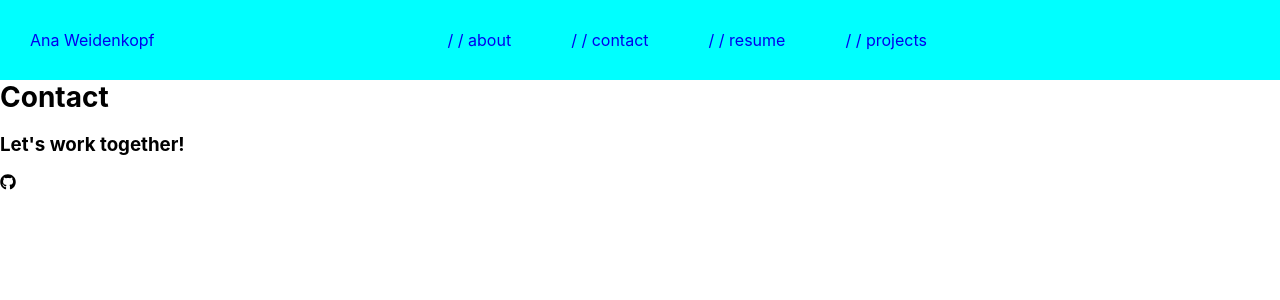
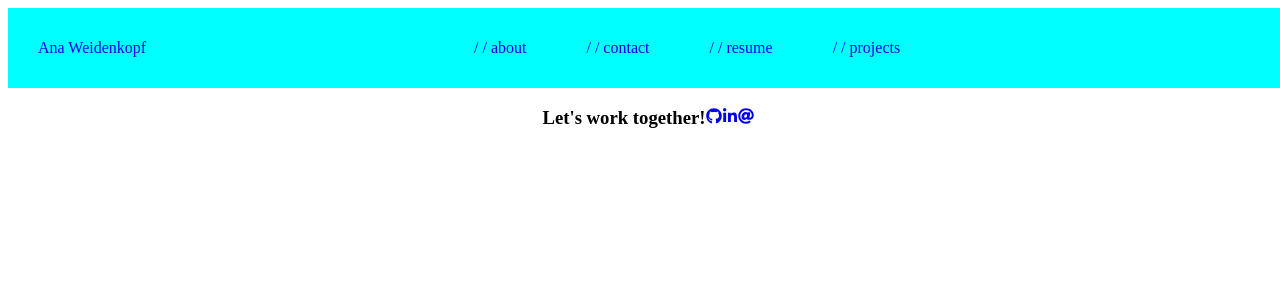
Before and after one commit to AWeidenkopf/portfolio-react, a React (Create React App) app: page /contact in a window 1280 px wide. Shown: the top 300 px of the page. Built offline with nearby package versions, Linux system fonts and the light colour scheme.

Commit message:
add contact information

```diff
--- a/src/Pages/About/About.css
+++ b/src/Pages/About/About.css
@@ -1,7 +1,3 @@
-h1 {
-  font-size: 28px;
-}
-
 img {
   width: 400px;
   height: 400px;
--- /dev/null
+++ b/src/Pages/Contact/Contact.css
@@ -0,0 +1,6 @@
+.contact-container{
+  display: flex;
+  align-items: center;
+  justify-content: center;
+  text-align: center;
+}
--- a/src/Pages/Contact/Contact.jsx
+++ b/src/Pages/Contact/Contact.jsx
@@ -1,13 +1,16 @@
-import { FaGithub } from 'react-icons/fa'
+import './Contact.css'
+import { FaGithub, FaLinkedinIn, FaAt } from 'react-icons/fa'
 
 const Contact = () => {
   return (
-    <div>
-  <h1>Contact</h1>
-  <h3>Let's work together!</h3>
-  <i><FaGithub /></i>
+    <div className='contact-container'>
+      {/* <h1>Contact</h1> */}
+      <h3>Let's work together!</h3>
+      <a href='https://github.com/AWeidenkopf' target="_blank" rel="noreferrer noopener"><FaGithub /></a>
+      <a href='https://www.linkedin.com/in/ana-weidenkopf/' target="_blank" rel="noreferrer noopener"><FaLinkedinIn /></a>
+      <a href='mailto:aweidenkopf@gmail.com'><FaAt /></a>
 
-  </div>
+    </div>
   )
 }
 
--- a/src/Pages/Home/Home.css
+++ b/src/Pages/Home/Home.css
@@ -6,7 +6,7 @@
   padding: 30vh 0;
 }
 
-h1 {
+.name {
   font-size: 200px;
   display: inline;
   width: 100%;
--- a/src/Pages/Home/Home.jsx
+++ b/src/Pages/Home/Home.jsx
@@ -4,7 +4,7 @@ import '../../Components/NavBar/NavBar.css'
 const Home = () => {
   return (
     <div className='home-container'>
-    <h1>Ana Weidenkopf</h1>
+    <h1 className='name'>Ana Weidenkopf</h1>
     <p>{` { Software Engineer } `}</p>
     </div>
   )
--- a/src/index.css
+++ /dev/null
@@ -1,13 +0,0 @@
-body {
-  margin: 0;
-  font-family: -apple-system, BlinkMacSystemFont, 'Segoe UI', 'Roboto', 'Oxygen',
-    'Ubuntu', 'Cantarell', 'Fira Sans', 'Droid Sans', 'Helvetica Neue',
-    sans-serif;
-  -webkit-font-smoothing: antialiased;
-  -moz-osx-font-smoothing: grayscale;
-}
-
-code {
-  font-family: source-code-pro, Menlo, Monaco, Consolas, 'Courier New',
-    monospace;
-}
--- a/src/index.js
+++ b/src/index.js
@@ -1,6 +1,5 @@
 import React from 'react';
 import ReactDOM from 'react-dom/client';
-import './index.css';
 import App from './App';
 import { BrowserRouter as Routes } from 'react-router-dom';
 
```
